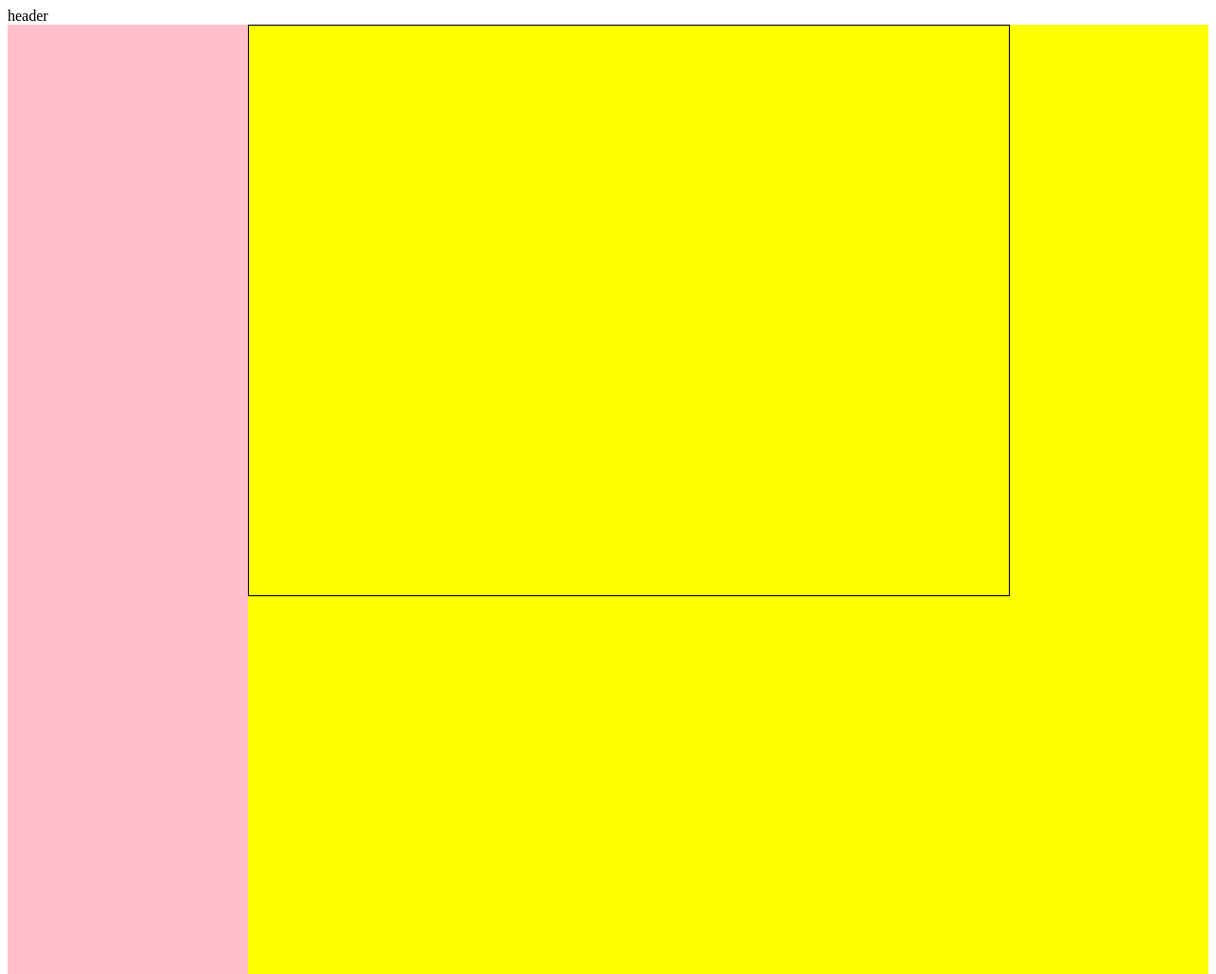
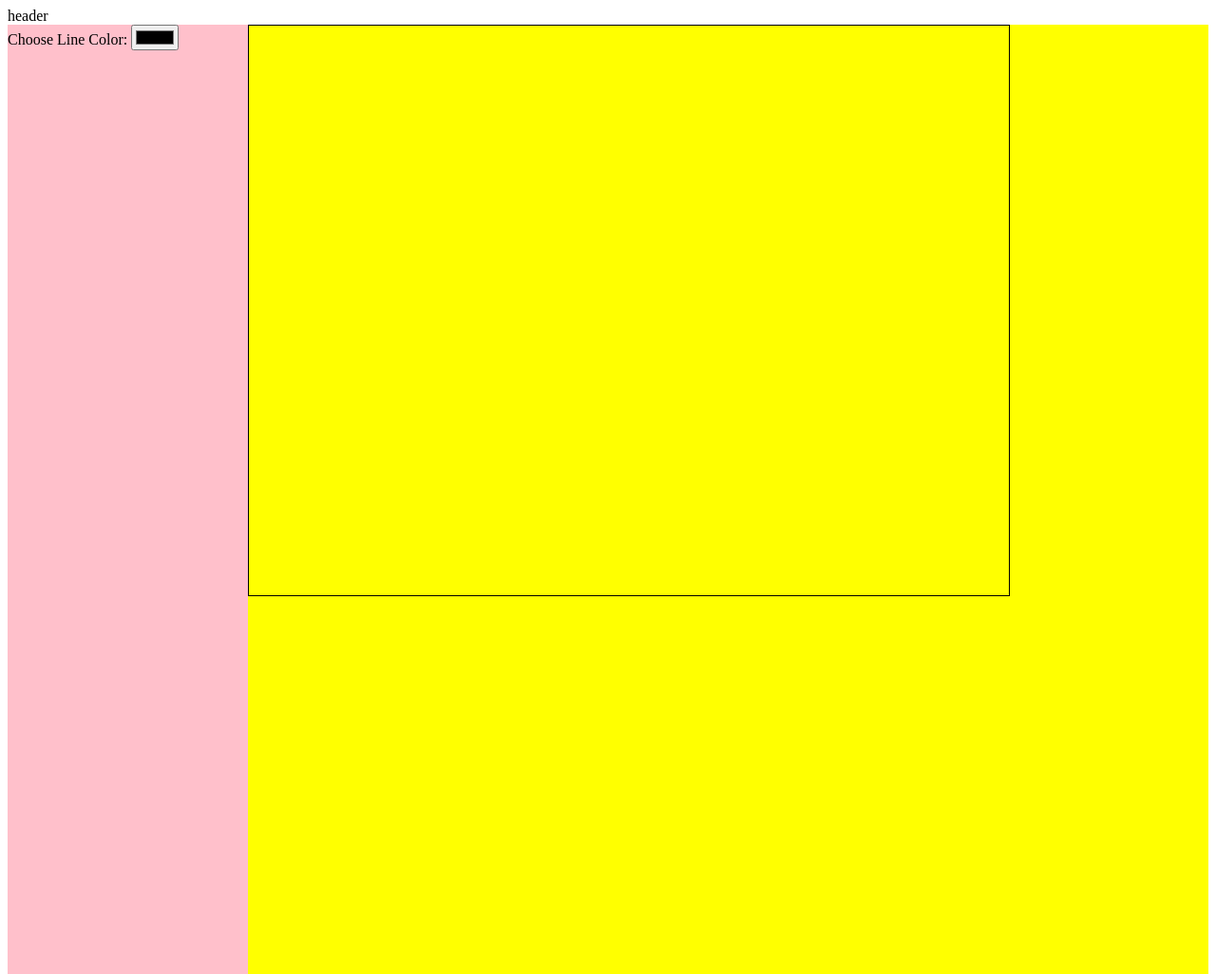
Before and after one commit to mathildemouw/just-draw, a plain HTML site: page index.html in a window 1280 px wide. Shown: the whole page at 95% size. Drawn offline with Linux system fonts and the light colour scheme.

Commit message:
Add color picker

```diff
--- a/index.html
+++ b/index.html
@@ -6,7 +6,12 @@
 <body>
     <div class="header">header</div>
     <div class="container">
-        <div class="menu"></div>
+        <div class="menu">
+            <div class="controls">
+            <label for="colorPicker">Choose Line Color: </label>
+            <input type="color" id="colorPicker" value="#000000">
+          </div>
+        </div>
         <div class="drawpad">
             <canvas id="drawingCanvas" width="800" height="600"></canvas>
         </div>
@@ -17,6 +22,11 @@
 
         let isDrawing = false; // Tracks if the mouse is down and drawing
         let lastX = 0, lastY = 0; // Stores the last mouse position
+
+        // Update line color when the color picker changes
+        colorPicker.addEventListener("input", (e) => {
+        ctx.strokeStyle = e.target.value;
+        });
 
         // Start drawing when the mouse is pressed down
         canvas.addEventListener("mousedown", (e) => {
@@ -42,7 +52,7 @@
         // Stop drawing if the mouse leaves the canvas
         canvas.addEventListener("mouseleave", () => isDrawing = false);
 
-        // Configure drawing styles
+        // Initial canvas settings
         ctx.lineWidth = 2; // Line thickness
         ctx.strokeStyle = "black"; // Line color
         ctx.lineCap = "round"; // Smooth line ends
```
